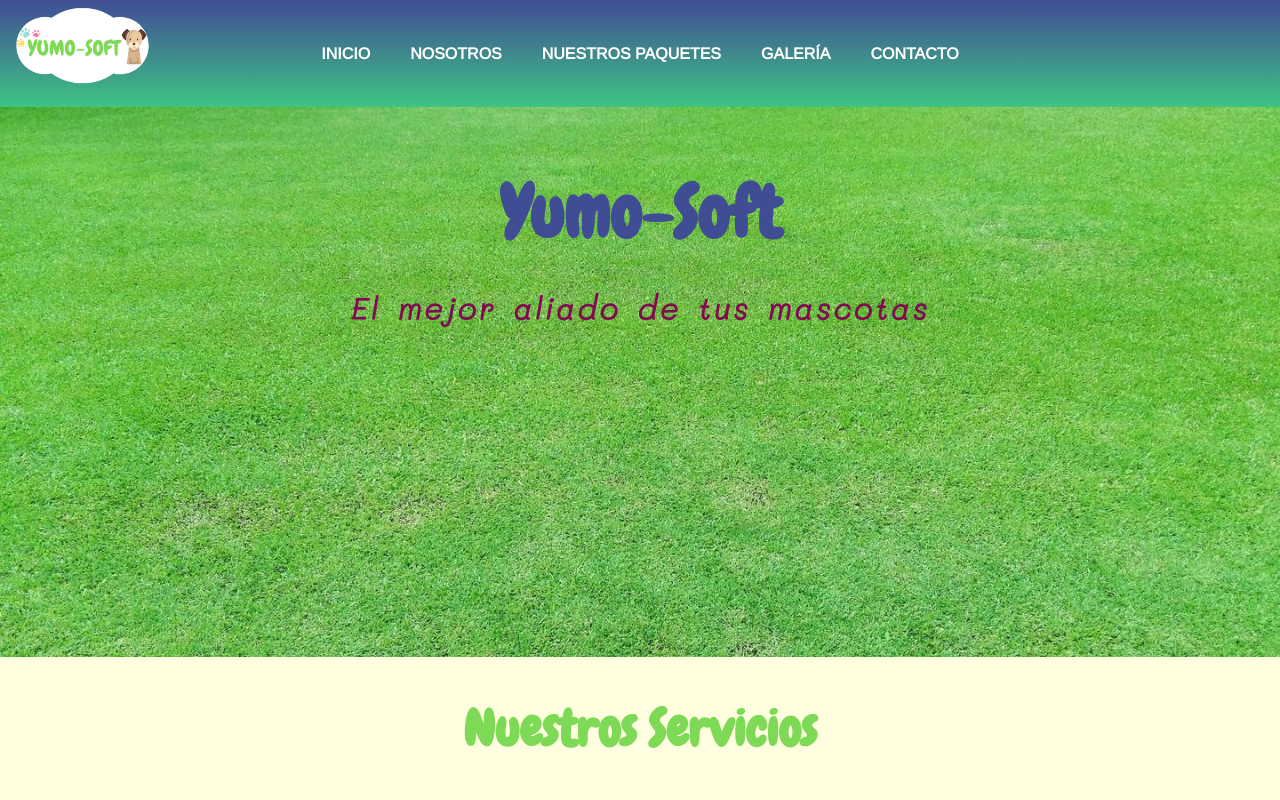
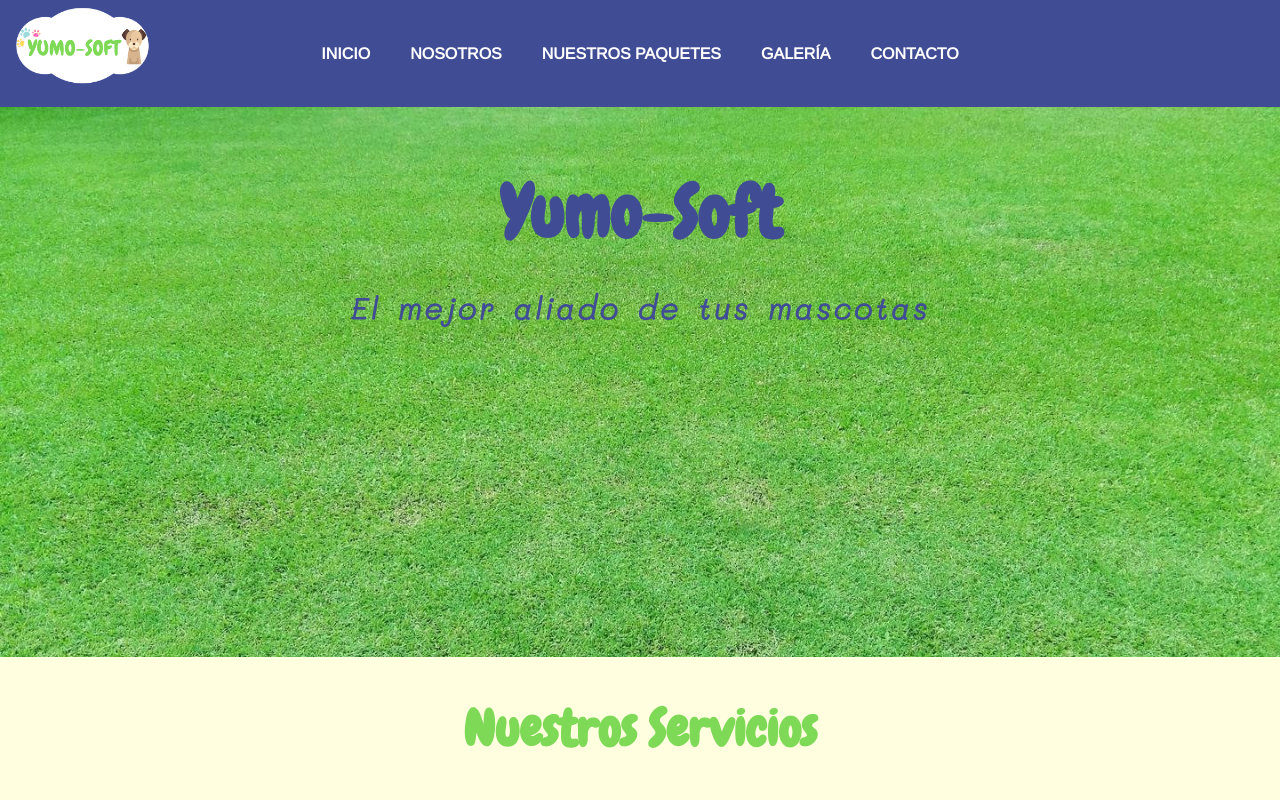
Before and after one commit to LupisSV/Yumo-Soft, a plain HTML site: page index.html in a window 1280 px wide. Shown: the top 800 px of the page. Drawn offline with nearby package versions, Linux system fonts and the light colour scheme.

Commit message:
Cambiando colores desde style

```diff
--- a/style.css
+++ b/style.css
@@ -71,9 +71,7 @@ table{
 }
 
 header{
-    /* background-color: #404D95; */
-    background-image: linear-gradient(to bottom, #404D95 , #3EC483);
-
+    background-color: #404D95;
     padding: 30px;
 }
 
@@ -206,7 +204,7 @@ footer{
     padding-top: 60px;
 }
 .slider__texto{
-    color:#800b53;
+    color:#404D95;
     text-align: center;
     font-family: 'Mali', cursive;
     font-weight: bold;
@@ -494,7 +492,7 @@ nav img {
 }
 
 .testimonios p{
-    color: rgb(116, 44, 17);
+    color: #c69b7c
     font-weight: bold;
 }
 
```
